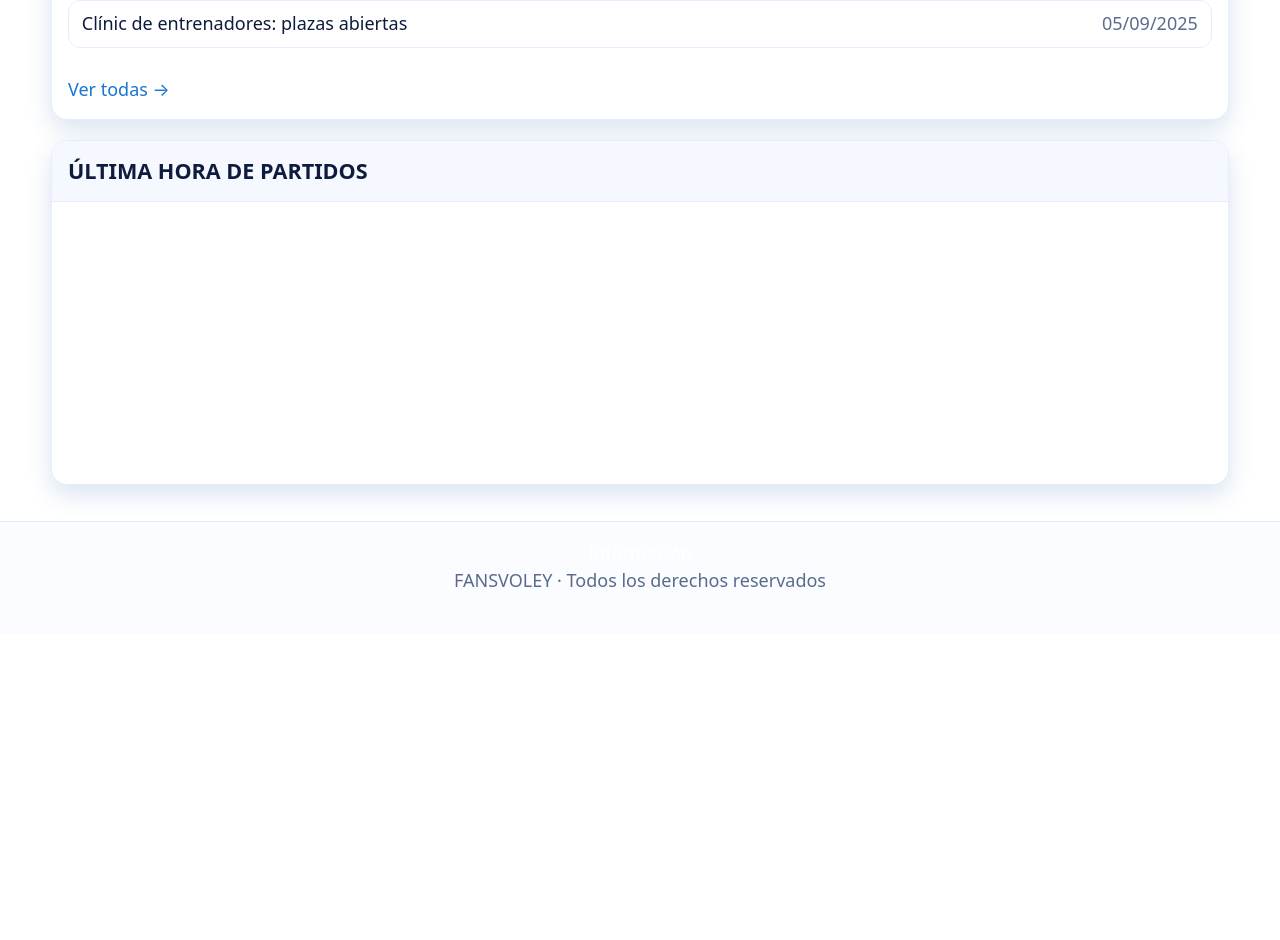
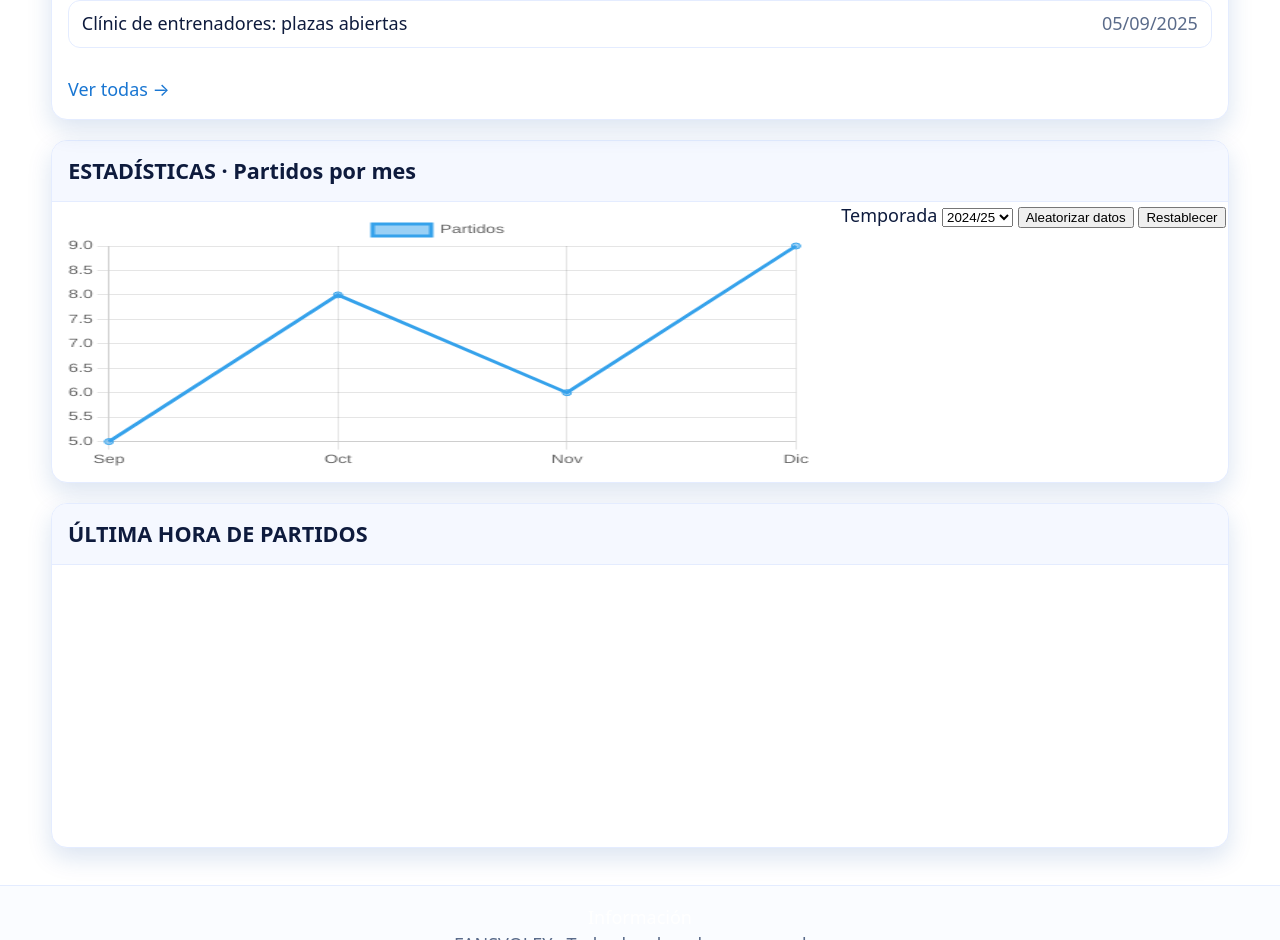
Before and after one commit to Tesifonl/FANSVOLEY, a website: page producto.html in a window 1280 px wide. Shown: the part 867-1807 px from the top of the page. Before the commit the page ends 1501 px from the top, so only its background shows below. Drawn offline with nearby package versions, Linux system fonts and the light colour scheme.

Commit message:
libreriaCharts

```diff
--- a/producto.html
+++ b/producto.html
@@ -6,6 +6,10 @@
   <title>FANSVOLEY · Inicio</title>
   <link rel="stylesheet" href="style.css">
 </head>
+
+   <!-- LIBBRERIA CHART -->
+<script src="https://cdn.jsdelivr.net/npm/chart.js"> </script>
+
 
 <body>
 
@@ -201,6 +205,33 @@
       <a class="link-more" href="#">Ver todas →</a>
     </section>
 
+    <!-- CHART -->
+
+    <section class="card" aria-labelledby="stats-title">
+      <header class="card-header">
+          <h2 id="stats-title" class="h5">ESTADÍSTICAS · Partidos por mes</h2>
+       </header>
+      <div class="stats-grid">
+        <div class="chart-wrap">
+        <canvas id="fansChart"></canvas>
+      </div>
+
+      <div class="stats-controls">
+        <label class="control">
+        Temporada
+        <select id="seasonSelect">
+          <option value="2023">2023/24</option>
+          <option value="2024" selected>2024/25</option>
+          <option value="2025">2025/26</option>
+        </select>
+      </label>
+      <button type="button" class="btn pulse" id="randomBtn">Aleatorizar datos</button>
+      <button type="button" class="btn" id="resetBtn">Restablecer</button>
+    </div>
+  </div>
+</section>
+
+
     <!-- PUBLICIDAD -->
     <section class="card reveal" aria-labelledby="publi-title">
       <header class="card-header">
@@ -249,5 +280,25 @@
   })();
   </script>
 
+
+
+   <!-- LIBBRERIA CHART -->
+  <script>
+    document.addEventListener("DOMContentLoaded", function () {
+      const ctx = document.getElementById('fansChart');
+
+      new Chart(ctx, {
+        type: 'line',
+        data: {
+          labels: ['Sep', 'Oct', 'Nov', 'Dic'],
+          datasets: [{
+            label: 'Partidos',
+            data: [5, 8, 6, 9]
+          }]
+        }
+      });
+    });
+  </script>
+
 </body>
 </html>
--- a/style.css
+++ b/style.css
@@ -886,3 +886,14 @@ a:visited{ color:#1b4fa8; }               /* Color al visitar */
   70%{ transform: rotate(6deg) translateY(-1px); }
   100%{ transform: rotate(0deg) translateY(0); }
 }
+
+/*-- CHART--*/
+.stats-grid{ display:grid; gap:16px; }
+@media (min-width: 900px){ .stats-grid{ grid-template-columns: 2fr 1fr; } }
+
+.chart-wrap{
+  border-radius:16px;
+  padding:12px;
+  height:280px;
+}
+.chart-wrap canvas{ width:100% !important; height:100% !important; }
```
